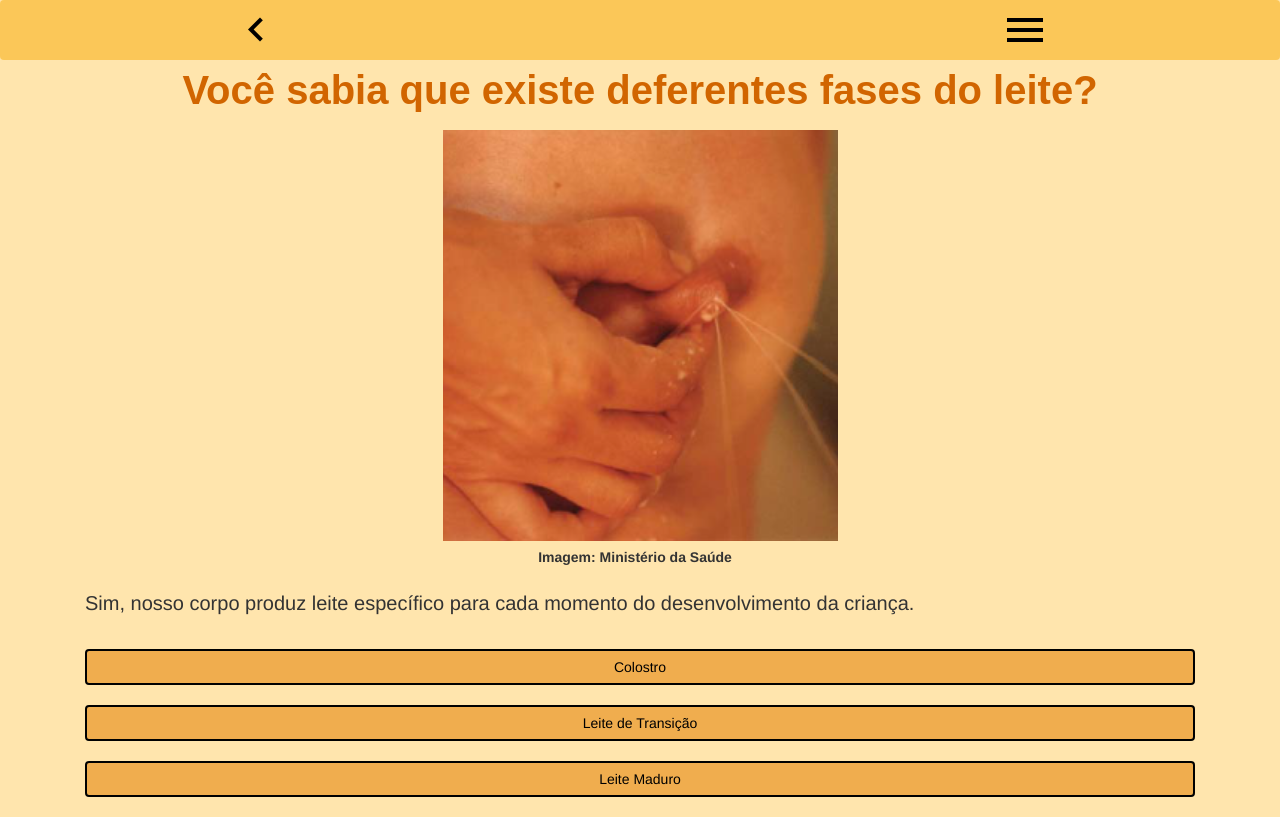
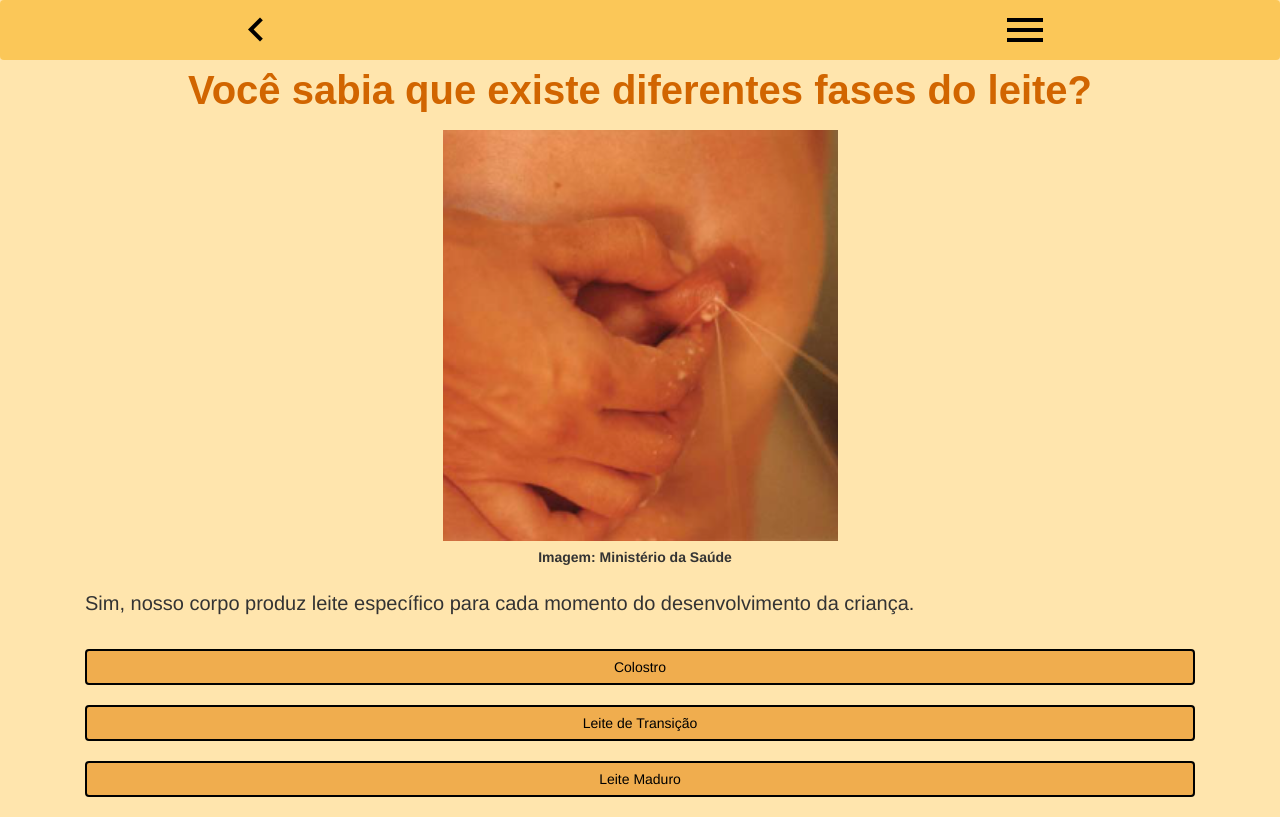
Before and after one commit to ramonvicente-zz/proame, a plain HTML site: page paginas/descida-do-leite.html in a window 1280 px wide. Drawn offline with nearby package versions, Linux system fonts and the light colour scheme.

Commit message:
erros de ortorafia

```diff
--- a/paginas/descida-do-leite.html
+++ b/paginas/descida-do-leite.html
@@ -25,7 +25,7 @@
     </header>
     <main class="container">
         <br>
-        <scan class="center title-1">Você sabia que existe deferentes fases do leite?</scan>
+        <scan class="center title-1">Você sabia que existe diferentes fases do leite?</scan>
         <br>
         <br>
         <figure>
```
Also changed, not shown: paginas/retirando-leite.html (+1 -1 lines).
